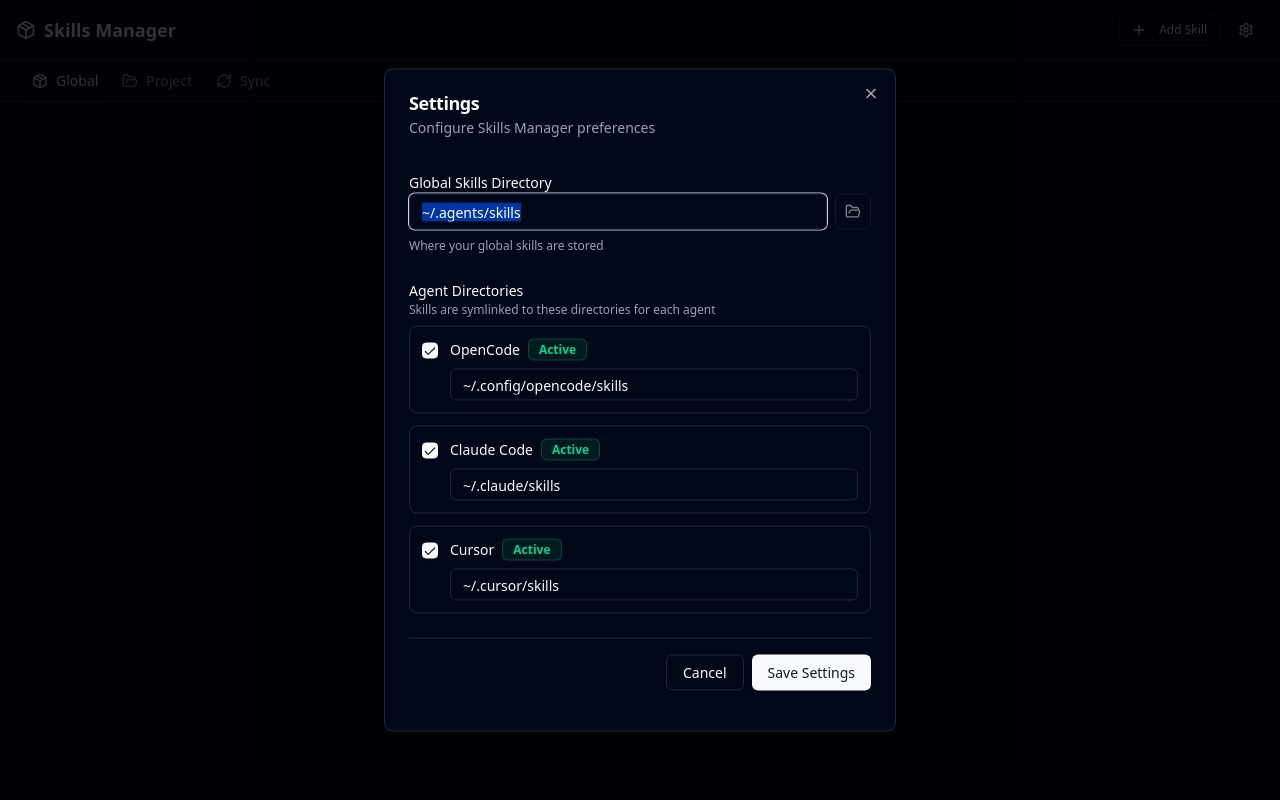
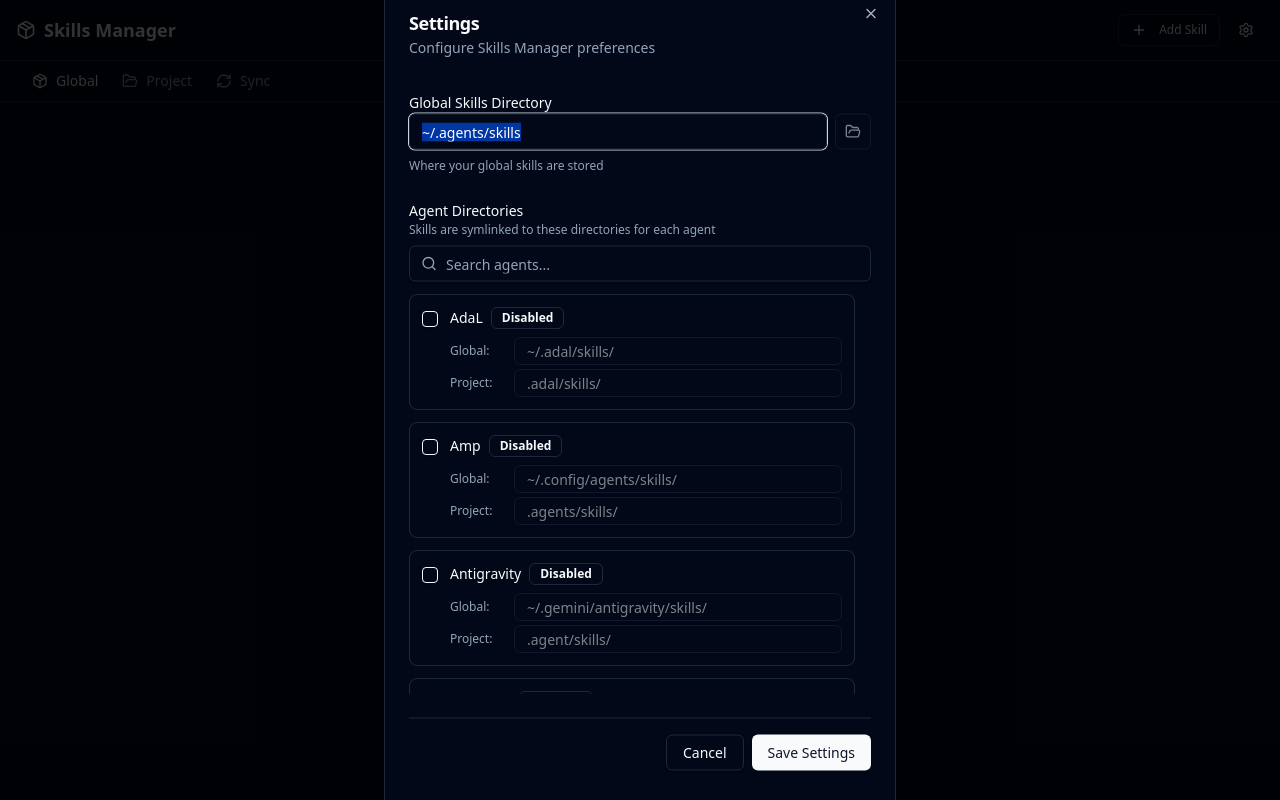
Before and after one commit to tc9011/skills-manager, a React (Vite) app: page / in a window 1280 px wide. Both pictures are taken after a click on the button 1246 px from the left and 30 px from the top of the page. Built offline with nearby package versions, Linux system fonts and the light colour scheme; the HTML template or start-up script is replaced by a standard one.

Commit message:
feat(settings): add scrollable UI for 39 agents with search filter

```diff
--- a/src/components/settings/SettingsDialog.tsx
+++ b/src/components/settings/SettingsDialog.tsx
@@ -12,10 +12,12 @@
 import { Button } from "@/components/ui/button";
 import { Checkbox } from "@/components/ui/checkbox";
 import { Badge } from "@/components/ui/badge";
+import { ScrollArea } from "@/components/ui/scroll-area";
 import {
   FolderOpen,
   Check,
   Loader2,
+  Search,
 } from "lucide-react";
 
 interface AgentConfig {
@@ -23,6 +25,7 @@
   id: string;
   enabled: boolean;
   path: string;
+  project_path: string;
 }
 
 interface SettingsDialogProps {
@@ -31,24 +34,45 @@
 }
 
 const DEFAULT_AGENTS: AgentConfig[] = [
-  {
-    name: "OpenCode",
-    id: "opencode",
-    enabled: true,
-    path: "~/.config/opencode/skills",
-  },
-  {
-    name: "Claude Code",
-    id: "claude",
-    enabled: true,
-    path: "~/.claude/skills",
-  },
-  {
-    name: "Cursor",
-    id: "cursor",
-    enabled: true,
-    path: "~/.cursor/skills",
-  },
+  { name: "AdaL", id: "adal", enabled: false, path: "~/.adal/skills/", project_path: ".adal/skills/" },
+  { name: "Amp", id: "amp", enabled: false, path: "~/.config/agents/skills/", project_path: ".agents/skills/" },
+  { name: "Antigravity", id: "antigravity", enabled: false, path: "~/.gemini/antigravity/skills/", project_path: ".agent/skills/" },
+  { name: "Augment", id: "augment", enabled: false, path: "~/.augment/skills/", project_path: ".augment/skills/" },
+  { name: "Claude Code", id: "claude-code", enabled: true, path: "~/.claude/skills/", project_path: ".claude/skills/" },
+  { name: "Cline", id: "cline", enabled: true, path: "~/.cline/skills/", project_path: ".cline/skills/" },
+  { name: "CodeBuddy", id: "codebuddy", enabled: false, path: "~/.codebuddy/skills/", project_path: ".codebuddy/skills/" },
+  { name: "Codex", id: "codex", enabled: false, path: "~/.codex/skills/", project_path: ".agents/skills/" },
+  { name: "Command Code", id: "command-code", enabled: false, path: "~/.commandcode/skills/", project_path: ".commandcode/skills/" },
+  { name: "Continue", id: "continue", enabled: false, path: "~/.continue/skills/", project_path: ".continue/skills/" },
+  { name: "Crush", id: "crush", enabled: false, path: "~/.config/crush/skills/", project_path: ".crush/skills/" },
+  { name: "Cursor", id: "cursor", enabled: true, path: "~/.cursor/skills/", project_path: ".cursor/skills/" },
+  { name: "Droid", id: "droid", enabled: false, path: "~/.factory/skills/", project_path: ".factory/skills/" },
+  { name: "Gemini CLI", id: "gemini-cli", enabled: false, path: "~/.gemini/skills/", project_path: ".agents/skills/" },
+  { name: "GitHub Copilot", id: "github-copilot", enabled: false, path: "~/.copilot/skills/", project_path: ".agents/skills/" },
+  { name: "Goose", id: "goose", enabled: false, path: "~/.config/goose/skills/", project_path: ".goose/skills/" },
+  { name: "iFlow CLI", id: "iflow-cli", enabled: false, path: "~/.iflow/skills/", project_path: ".iflow/skills/" },
+  { name: "Junie", id: "junie", enabled: false, path: "~/.junie/skills/", project_path: ".junie/skills/" },
+  { name: "Kilo Code", id: "kilo", enabled: false, path: "~/.kilocode/skills/", project_path: ".kilocode/skills/" },
+  { name: "Kimi Code CLI", id: "kimi-cli", enabled: false, path: "~/.config/agents/skills/", project_path: ".agents/skills/" },
+  { name: "Kiro CLI", id: "kiro-cli", enabled: false, path: "~/.kiro/skills/", project_path: ".kiro/skills/" },
+  { name: "Kode", id: "kode", enabled: false, path: "~/.kode/skills/", project_path: ".kode/skills/" },
+  { name: "MCPJam", id: "mcpjam", enabled: false, path: "~/.mcpjam/skills/", project_path: ".mcpjam/skills/" },
+  { name: "Mistral Vibe", id: "mistral-vibe", enabled: false, path: "~/.vibe/skills/", project_path: ".vibe/skills/" },
+  { name: "Mux", id: "mux", enabled: false, path: "~/.mux/skills/", project_path: ".mux/skills/" },
+  { name: "Neovate", id: "neovate", enabled: false, path: "~/.neovate/skills/", project_path: ".neovate/skills/" },
+  { name: "OpenClaw", id: "openclaw", enabled: false, path: "~/.moltbot/skills/", project_path: "skills/" },
+  { name: "OpenCode", id: "opencode", enabled: true, path: "~/.config/opencode/skills/", project_path: ".agents/skills/" },
+  { name: "OpenHands", id: "openhands", enabled: false, path: "~/.openhands/skills/", project_path: ".openhands/skills/" },
+  { name: "Pi", id: "pi", enabled: false, path: "~/.pi/agent/skills/", project_path: ".pi/skills/" },
+  { name: "Pochi", id: "pochi", enabled: false, path: "~/.pochi/skills/", project_path: ".pochi/skills/" },
+  { name: "Qoder", id: "qoder", enabled: false, path: "~/.qoder/skills/", project_path: ".qoder/skills/" },
+  { name: "Qwen Code", id: "qwen-code", enabled: false, path: "~/.qwen/skills/", project_path: ".qwen/skills/" },
+  { name: "Replit", id: "replit", enabled: false, path: "~/.config/agents/skills/", project_path: ".agents/skills/" },
+  { name: "Roo Code", id: "roo", enabled: false, path: "~/.roo/skills/", project_path: ".roo/skills/" },
+  { name: "Trae", id: "trae", enabled: false, path: "~/.trae/skills/", project_path: ".trae/skills/" },
+  { name: "Trae CN", id: "trae-cn", enabled: false, path: "~/.trae-cn/skills/", project_path: ".trae/skills/" },
+  { name: "Windsurf", id: "windsurf", enabled: true, path: "~/.codeium/windsurf/skills/", project_path: ".windsurf/skills/" },
+  { name: "Zencoder", id: "zencoder", enabled: false, path: "~/.zencoder/skills/", project_path: ".zencoder/skills/" },
 ];
 
 export function SettingsDialog({ open, onOpenChange }: SettingsDialogProps) {
@@ -56,6 +80,11 @@
   const [globalSkillsPath, setGlobalSkillsPath] = useState("~/.agents/skills");
   const [saving, setSaving] = useState(false);
   const [saved, setSaved] = useState(false);
+  const [searchQuery, setSearchQuery] = useState("");
+
+  const filteredAgents = agents.filter((agent) =>
+    agent.name.toLowerCase().includes(searchQuery.toLowerCase())
+  );
 
   useEffect(() => {
     if (open) {
@@ -119,6 +148,14 @@
     );
   };
 
+  const updateAgentProjectPath = (id: string, project_path: string) => {
+    setAgents((prev) =>
+      prev.map((agent) =>
+        agent.id === id ? { ...agent, project_path } : agent
+      )
+    );
+  };
+
   return (
     <Dialog open={open} onOpenChange={onOpenChange}>
       <DialogContent className="max-w-lg">
@@ -155,8 +192,19 @@
               Skills are symlinked to these directories for each agent
             </p>
 
+            <div className="relative">
+              <Search className="absolute left-3 top-1/2 -translate-y-1/2 h-4 w-4 text-muted-foreground" />
+              <Input
+                value={searchQuery}
+                onChange={(e) => setSearchQuery(e.target.value)}
+                placeholder="Search agents..."
+                className="pl-9"
+              />
+            </div>
+
+            <ScrollArea className="h-[400px] pr-4">
               <div className="space-y-3">
-              {agents.map((agent) => (
+                {filteredAgents.map((agent) => (
                   <div
                     key={agent.id}
                     className="flex items-start gap-3 p-3 rounded-lg border border-border bg-card"
@@ -188,17 +236,33 @@
                           </Badge>
                         )}
                       </div>
+                      <div className="space-y-1">
+                        <div className="flex items-center gap-2">
+                          <span className="text-xs text-muted-foreground w-14">Global:</span>
                           <Input
                             value={agent.path}
                             onChange={(e) => updateAgentPath(agent.id, e.target.value)}
                             disabled={!agent.enabled}
                             placeholder={`~/.${agent.id}/skills`}
-                      className="text-sm h-8"
+                            className="text-sm h-7 flex-1"
                           />
+                        </div>
+                        <div className="flex items-center gap-2">
+                          <span className="text-xs text-muted-foreground w-14">Project:</span>
+                          <Input
+                            value={agent.project_path}
+                            onChange={(e) => updateAgentProjectPath(agent.id, e.target.value)}
+                            disabled={!agent.enabled}
+                            placeholder={`.${agent.id}/skills`}
+                            className="text-sm h-7 flex-1"
+                          />
+                        </div>
+                      </div>
                     </div>
                   </div>
                 ))}
               </div>
+            </ScrollArea>
           </div>
 
           <div className="flex items-center justify-between pt-4 border-t border-border">
```
Lines whose indentation alone changed are shown as unchanged.
